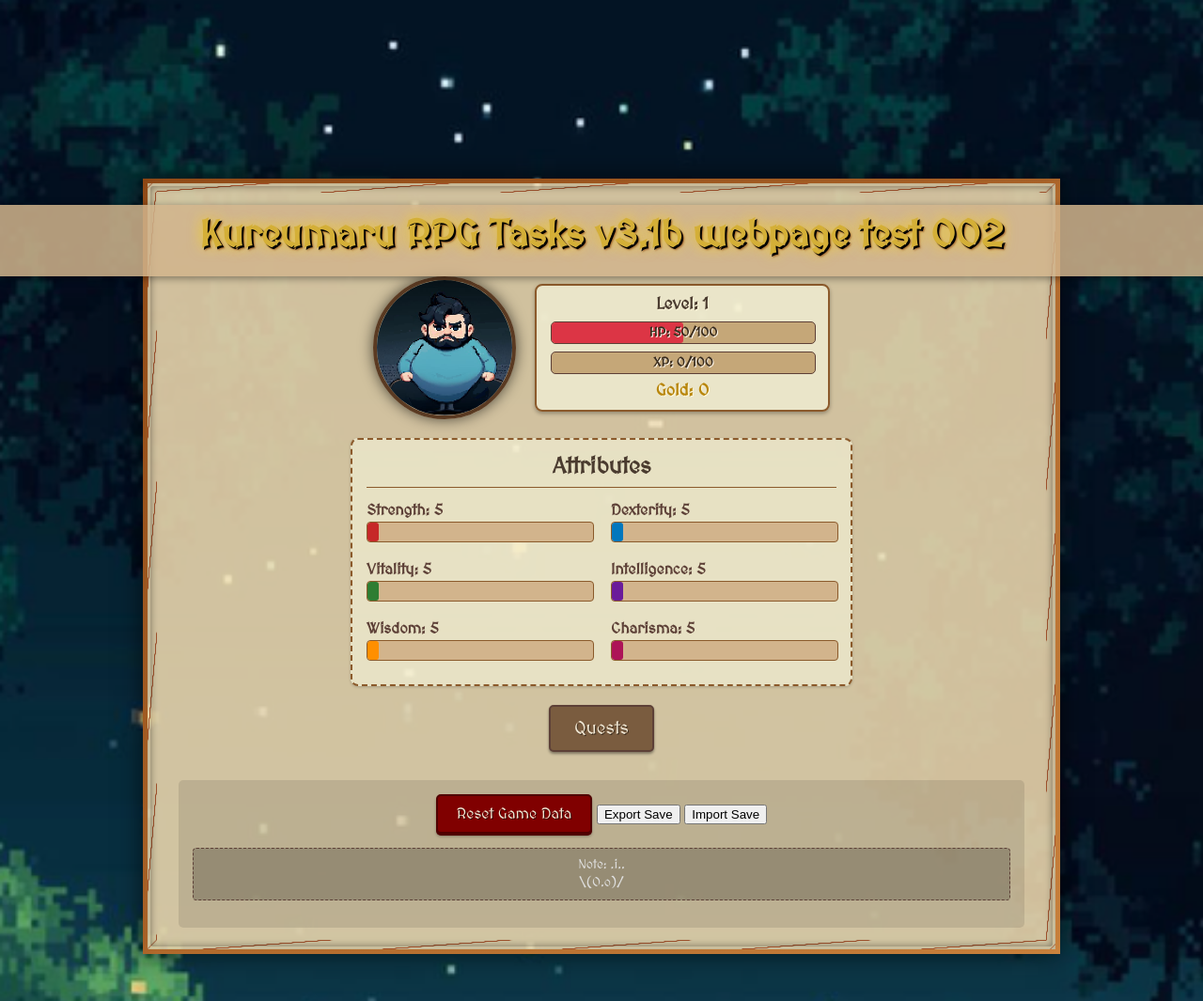
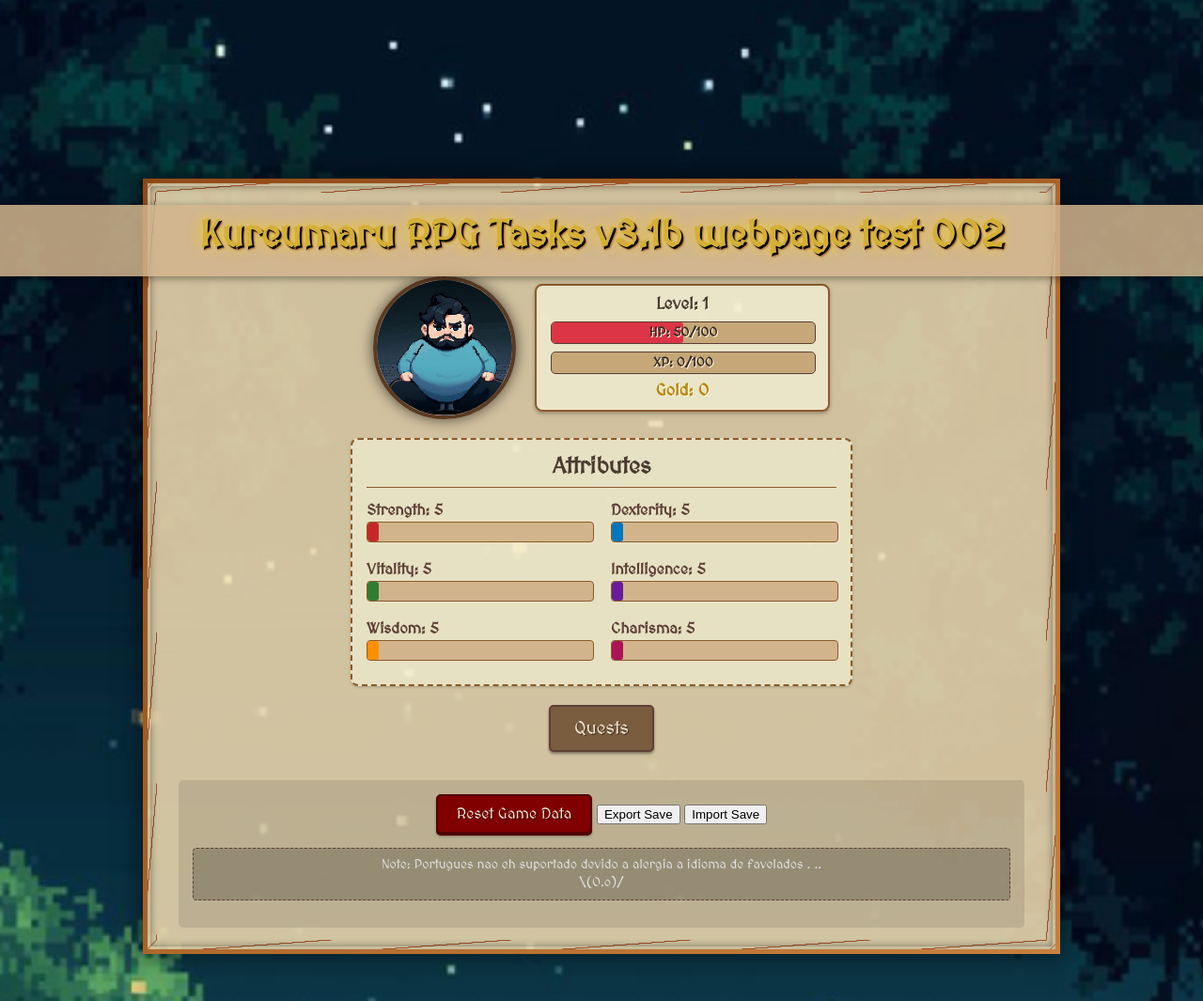
Before and after one commit to Kureumaru/RPGtasksv3.1, a plain HTML site: page index.html in a window 1280 px wide. Shown: the whole page at 94% size. Drawn offline with Linux system fonts and the light colour scheme.

Commit message:
Update index.html

```diff
--- a/index.html
+++ b/index.html
@@ -143,7 +143,7 @@
                 <button id="importSaveBtn" class="control-button">Import Save</button>
                 <input type="file" id="importSaveFile" accept="application/json" style="display:none;" />
                 <p class="persistence-info">
-                    Note: .i..
+                    Note: Portugues nao eh suportado devido a alergia a idioma de favelados . ..
                     <br>
                     \(0.o)/
                 </p>
```
